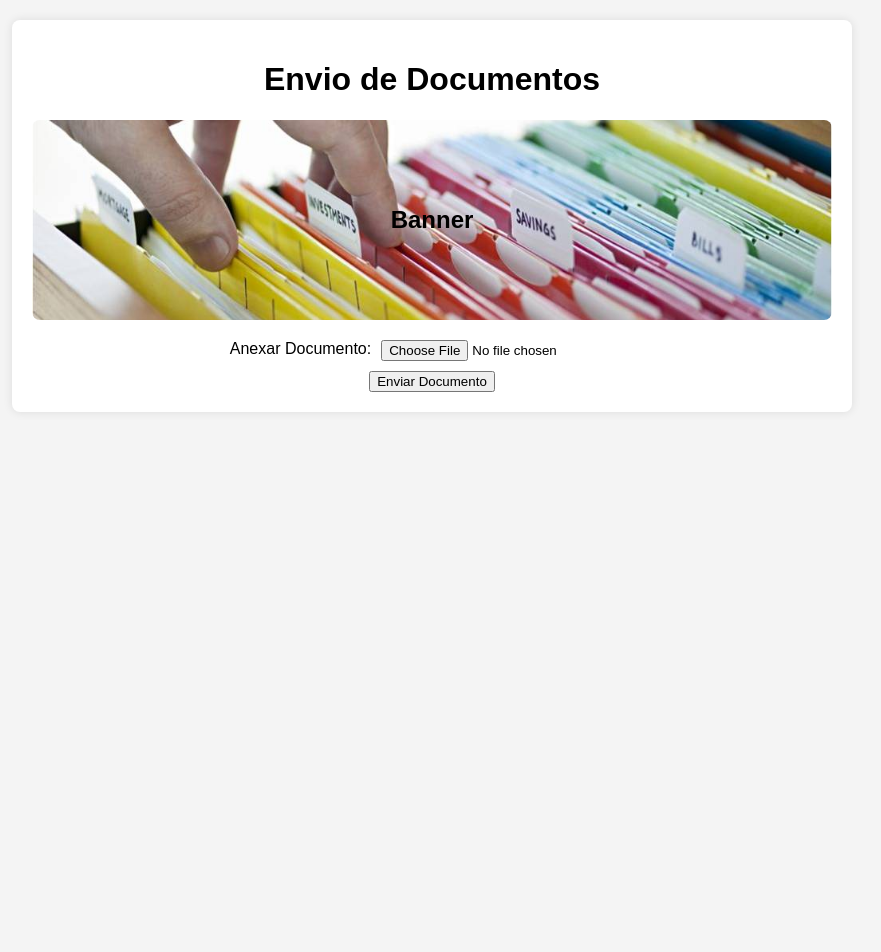
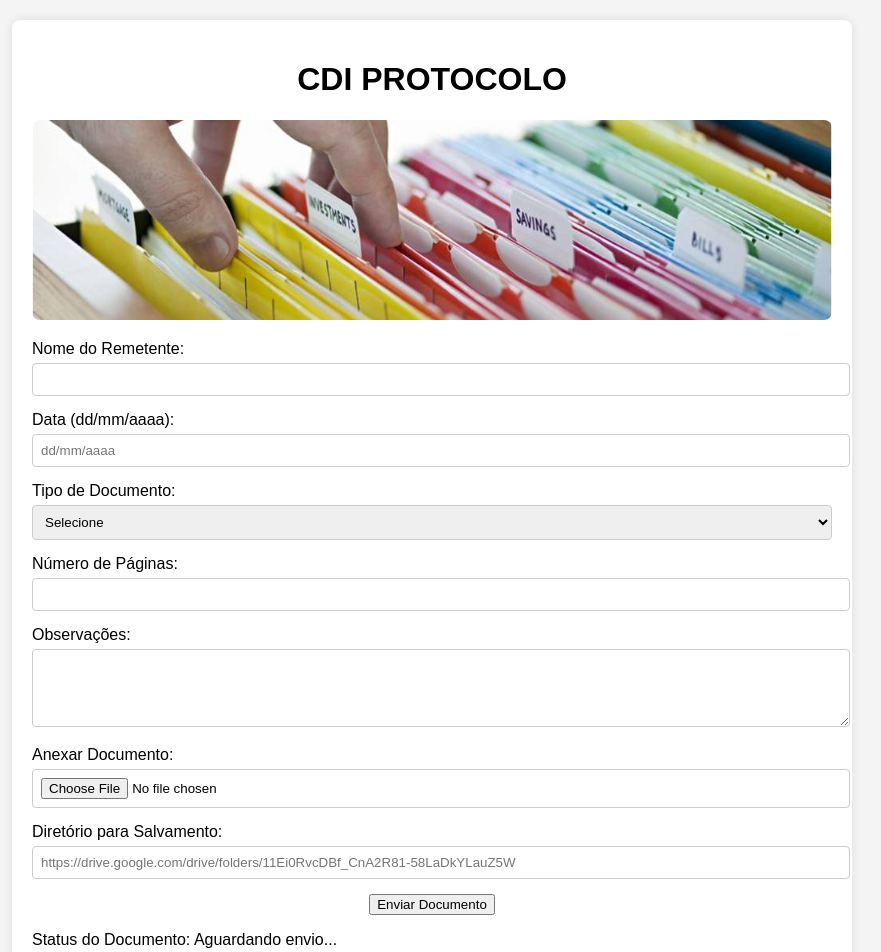
Before and after one commit to cdiprojetos/cdi_protocolos, a plain HTML site: page index.html in a window 1280 px wide. Shown: the whole page, without its empty margins (208-1089 px from the left). Before the commit the page ends 800 px from the top, so only its background shows below. Drawn offline with Linux system fonts and the light colour scheme.

Commit message:
index.html

```diff
--- a/index.html
+++ b/index.html
@@ -3,7 +3,7 @@
 <head>
     <meta charset="UTF-8">
     <meta name="viewport" content="width=device-width, initial-scale=1.0">
-    <title>Envio de Documentos</title>
+    <title>CDI PROTOCOLO</title>
     <style>
         body {
             font-family: Arial, sans-serif;
@@ -35,16 +35,21 @@
             background-size: cover;
             background-position: center;
         }
-        .file-input {
-            margin-bottom: 10px;
-            display: flex;
-            justify-content: center;
+        .form-group {
+            margin-bottom: 15px;
         }
-        .file-input label {
-            margin-right: 10px;
+        .form-group label {
+            display: block;
+            margin-bottom: 5px;
         }
-        .file-input input[type="file"] {
-            display: inline-block;
+        .form-group input, .form-group textarea, .form-group select {
+            width: 100%;
+            padding: 8px;
+            border: 1px solid #ccc;
+            border-radius: 4px;
+        }
+        .form-group textarea {
+            resize: vertical;
         }
         .submit-btn {
             display: flex;
@@ -54,34 +59,77 @@
 </head>
 <body>
     <div class="container">
-        <h1>Envio de Documentos</h1>
-        <div class="banner">
-            <h2>Banner</h2>
-        </div>
+        <h1>CDI PROTOCOLO</h1>
+        <div class="banner"></div>
         <form id="uploadForm">
-            <div class="file-input">
+            <div class="form-group">
+                <label for="name">Nome do Remetente:</label>
+                <input type="text" id="name" name="name" required>
+            </div>
+            <div class="form-group">
+                <label for="date">Data (dd/mm/aaaa):</label>
+                <input type="text" id="date" name="date" placeholder="dd/mm/aaaa" required>
+            </div>
+            <div class="form-group">
+                <label for="docType">Tipo de Documento:</label>
+                <select id="docType" name="docType" required>
+                    <option value="">Selecione</option>
+                    <option value="original">Original</option>
+                    <option value="copia">Cópia</option>
+                </select>
+            </div>
+            <div class="form-group">
+                <label for="pages">Número de Páginas:</label>
+                <input type="number" id="pages" name="pages" required>
+            </div>
+            <div class="form-group">
+                <label for="observations">Observações:</label>
+                <textarea id="observations" name="observations" rows="4"></textarea>
+            </div>
+            <div class="form-group">
                 <label for="file">Anexar Documento:</label>
                 <input type="file" id="file" name="file" required>
+            </div>
+            <div class="form-group">
+                <label for="directory">Diretório para Salvamento:</label>
+                <input type="text" id="directory" name="directory" placeholder="https://drive.google.com/drive/folders/11Ei0RvcDBf_CnA2R81-58LaDkYLauZ5W" required>
             </div>
             <div class="submit-btn">
                 <button type="submit">Enviar Documento</button>
             </div>
         </form>
+        <div id="status" class="status">
+            <p>Status do Documento: <span id="documentStatus">Aguardando envio...</span></p>
+        </div>
     </div>
     <script>
         const uploadForm = document.getElementById('uploadForm');
+        const documentStatus = document.getElementById('documentStatus');
 
         uploadForm.addEventListener('submit', function(event) {
             event.preventDefault();
             const fileInput = document.getElementById('file');
             const file = fileInput.files[0];
+            const name = document.getElementById('name').value;
+            const date = document.getElementById('date').value;
+            const docType = document.getElementById('docType').value;
+            const pages = document.getElementById('pages').value;
+            const observations = document.getElementById('observations').value;
+            const directory = document.getElementById('directory').value;
+
             if (file) {
-                alert(`Documento "${file.name}" enviado com sucesso!`);
+                alert(`Documento "${file.name}" enviado com sucesso!\n\nNome do Remetente: ${name}\nData: ${date}\nTipo de Documento: ${docType}\nNúmero de Páginas: ${pages}\nObservações: ${observations}\nDiretório: ${directory}`);
                 // Aqui você pode adicionar o código para enviar o documento para o Google Drive
             } else {
                 alert('Por favor, selecione um documento para enviar.');
             }
         });
+
+        // Função para enviar o documento para o Google Drive
+        async function sendDocumentToDrive(file, directory) {
+            // Adicione seu código de integração com o Google Drive aqui
+            // Veja a documentação da API do Google Drive para detalhes: https://developers.google.com/drive/api/v3/reference/files/create
+        }
     </script>
 </body>
 </html>
```
